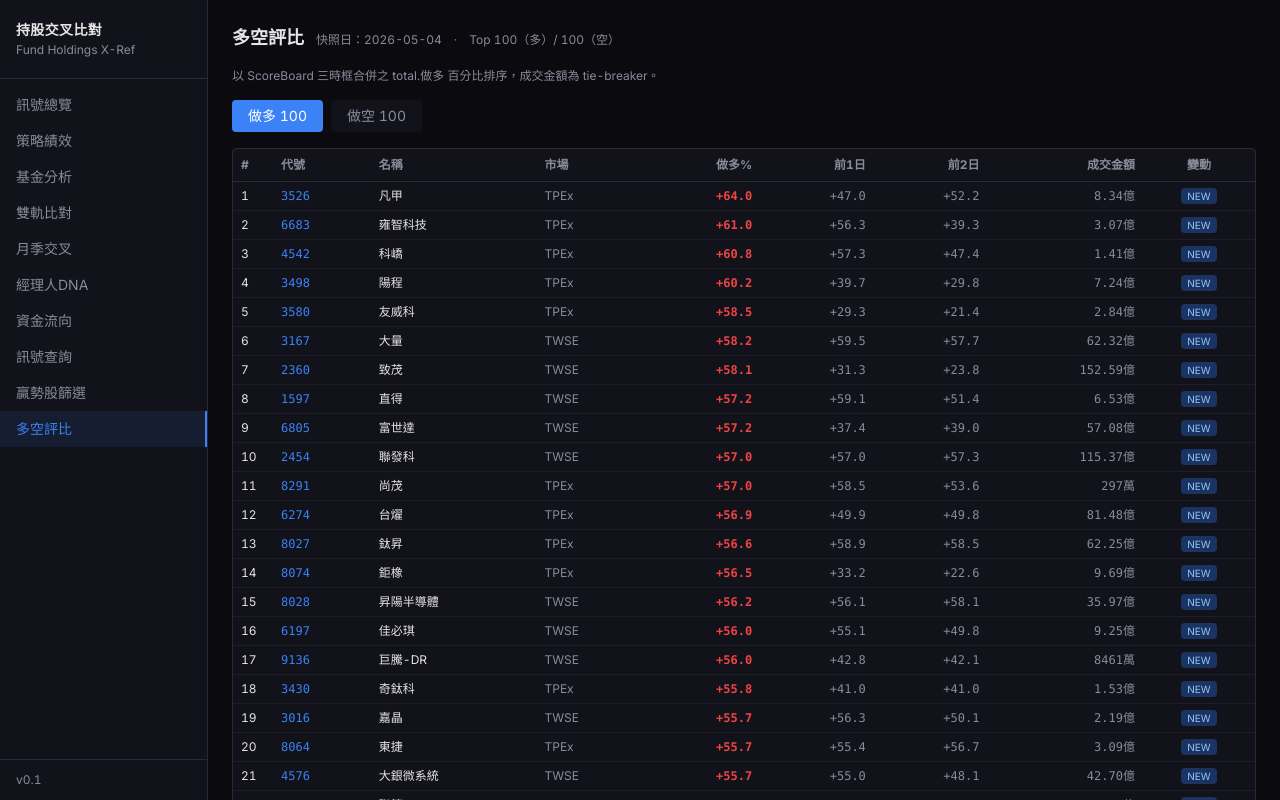
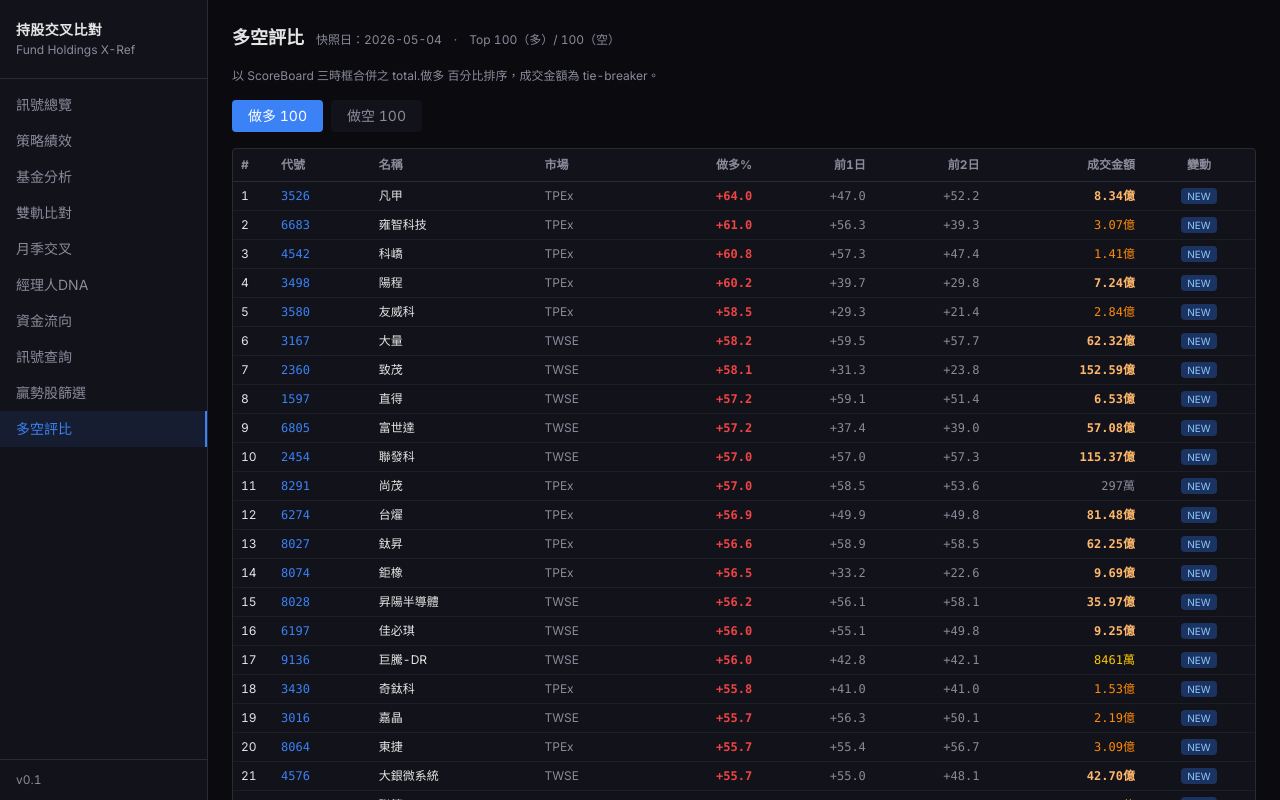
Before and after one commit to Realidealism/claudeInvest, a React (Vite) app in the folder frontend/: page /scores in a window 1280 px wide. Built offline with nearby package versions, Linux system fonts and the light colour scheme.

Commit message:
Color-grade turnover by 4-tier heat (<1千萬/1億/5億)
Co-Authored-By: Claude Opus 4.7 (1M context) <noreply@anthropic.com>

```diff
--- a/frontend/src/pages/ScoresPage.tsx
+++ b/frontend/src/pages/ScoresPage.tsx
@@ -39,6 +39,14 @@ function fmtTurnover(t: number): string {
 function tvUrl(ticker: string, market: string): string {
   const prefix = market === "TPEx" ? "TPEX" : "TWSE";
   return `https://www.tradingview.com/chart/?symbol=${prefix}:${ticker}`;
+}
+
+// Turnover heat tiers (TWD): cold → hot.
+function turnoverClass(t: number): string {
+  if (t < 1e7) return "text-text-secondary";
+  if (t < 1e8) return "text-yellow-400";
+  if (t < 5e8) return "text-orange-400";
+  return "text-orange-300 font-bold";
 }
 
 export default function ScoresPage() {
@@ -145,7 +153,7 @@ export default function ScoresPage() {
                     ? `${p.pct_d2 >= 0 ? "+" : ""}${p.pct_d2.toFixed(1)}`
                     : "—"}
                 </td>
-                <td className="px-2 py-1.5 text-right font-mono text-text-secondary">
+                <td className={`px-2 py-1.5 text-right font-mono ${turnoverClass(p.turnover)}`}>
                   {fmtTurnover(p.turnover)}
                 </td>
                 <td className="px-2 py-1.5 text-center">
```
